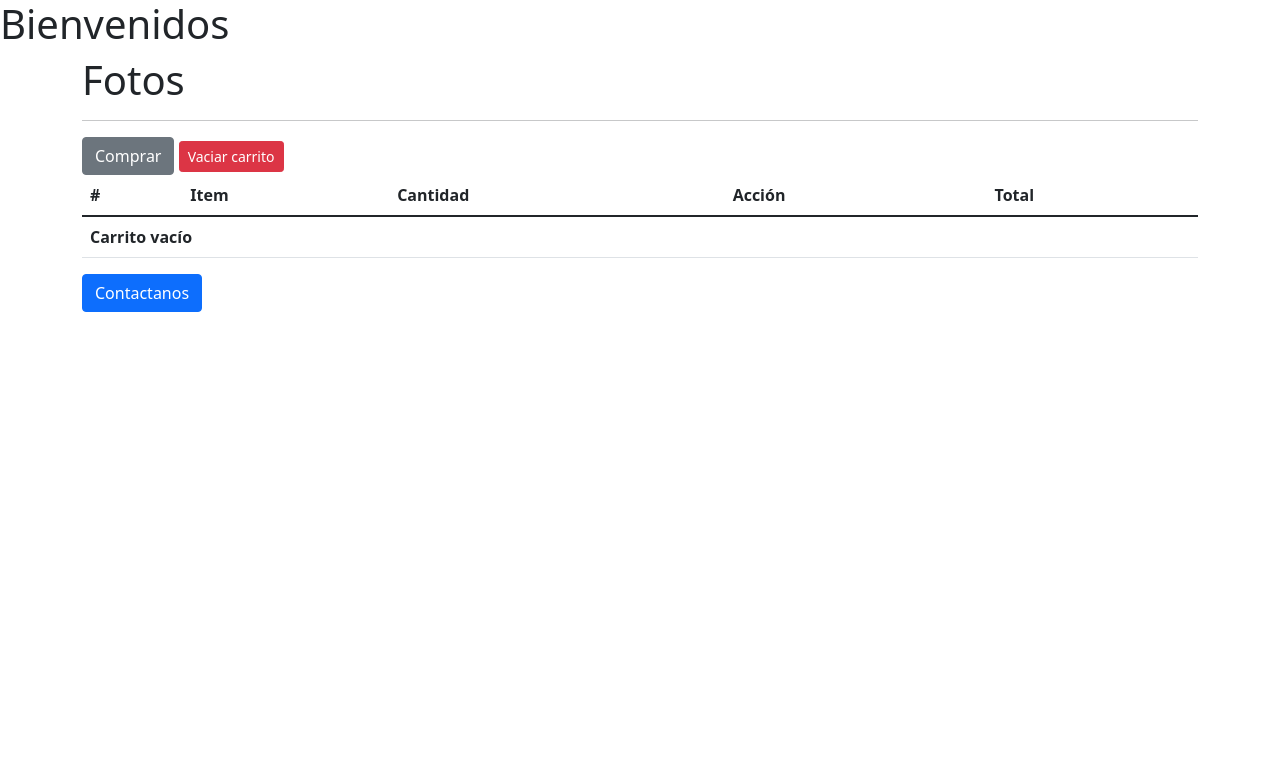
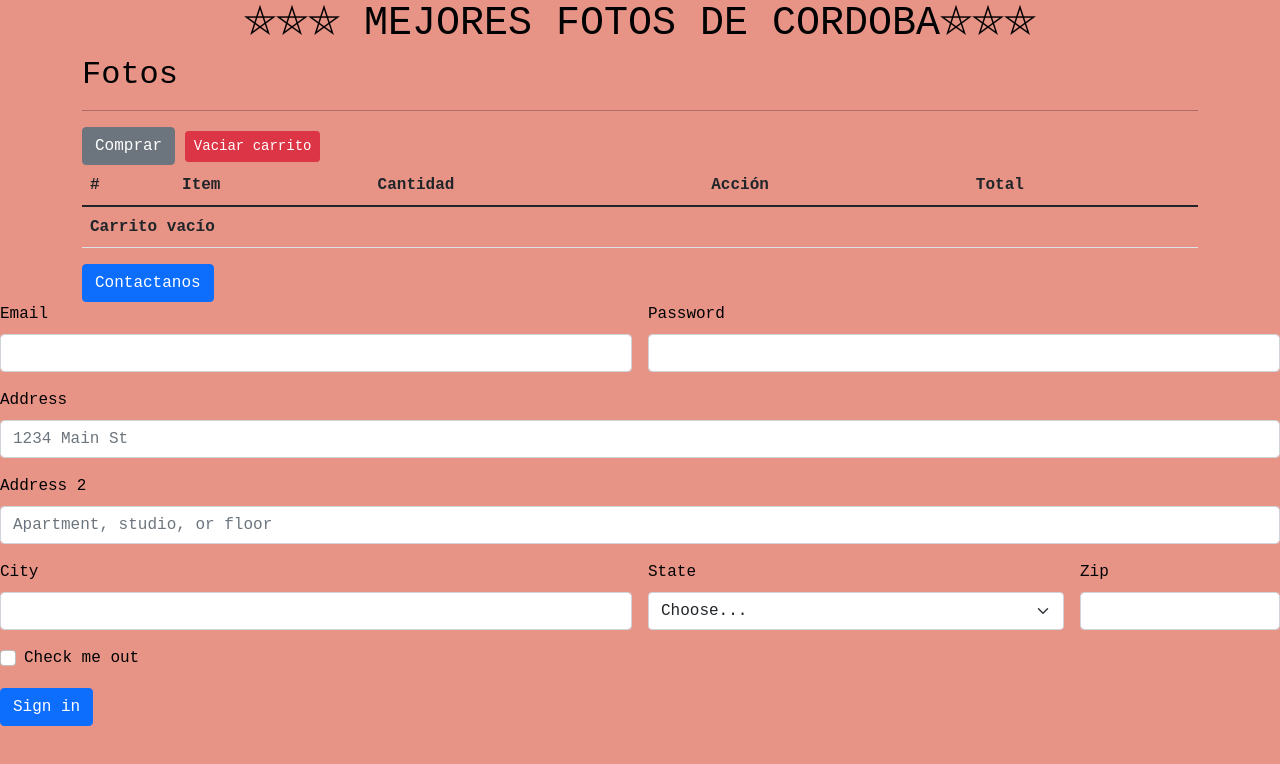
Before and after one commit to Julian7126/Nuevo-Simulador, a plain HTML site: page index.html in a window 1280 px wide. Drawn offline with nearby package versions, Linux system fonts and the light colour scheme; some packages are replaced by stand-ins of ours; a script that the page names is missing.

Commit message:
cuarto_commit

```diff
--- a/index.html
+++ b/index.html
@@ -17,6 +17,7 @@
       integrity="sha384-1BmE4kWBq78iYhFldvKuhfTAU6auU8tT94WrHftjDbrCEXSU1oBoqyl2QvZ6jIW3" crossorigin="anonymous">
     <!--toastify -->
     <link rel="stylesheet" type="text/css" href="https://cdn.jsdelivr.net/npm/toastify-js/src/toastify.min.css">
+    <title> BISCHOFF FOTOGRAFIA </title>
 
   </head>
 
@@ -25,11 +26,9 @@
 
 
 
-  <body>
-    <title>pics</title>
-
-    <h1>Bienvenidos</h1>
+  <body id="body">
     <div id="contenedor-uno">
+      <h1 id="fotoscordoba" class="animated flash">⛤⛤⛤ MEJORES FOTOS DE CORDOBA⛤⛤⛤</h1>
     <!-- <p id="parrafo1">Productora audiovisual y fotografía.</p> -->
   </div>
 
@@ -37,7 +36,8 @@
 
 
 <div class="container">
-<h1>Fotos</h1>
+<h2>Fotos</h2>
+
 <hr>
 <button class="btn btn-secondary" id="comprarCarrito">
   Comprar
@@ -126,6 +126,54 @@
 
 
 
+<form class="row g-3">
+  <div class="col-md-6">
+    <label for="inputEmail4" class="form-label">Email</label>
+    <input type="email" class="form-control" id="inputEmail4">
+  </div>
+  <div class="col-md-6">
+    <label for="inputPassword4" class="form-label">Password</label>
+    <input type="password" class="form-control" id="inputPassword4">
+  </div>
+  <div class="col-12">
+    <label for="inputAddress" class="form-label">Address</label>
+    <input type="text" class="form-control" id="inputAddress" placeholder="1234 Main St">
+  </div>
+  <div class="col-12">
+    <label for="inputAddress2" class="form-label">Address 2</label>
+    <input type="text" class="form-control" id="inputAddress2" placeholder="Apartment, studio, or floor">
+  </div>
+  <div class="col-md-6">
+    <label for="inputCity" class="form-label">City</label>
+    <input type="text" class="form-control" id="inputCity">
+  </div>
+  <div class="col-md-4">
+    <label for="inputState" class="form-label">State</label>
+    <select id="inputState" class="form-select">
+      <option selected>Choose...</option>
+      <option>...</option>
+    </select>
+  </div>
+  <div class="col-md-2">
+    <label for="inputZip" class="form-label">Zip</label>
+    <input type="text" class="form-control" id="inputZip">
+  </div>
+  <div class="col-12">
+    <div class="form-check">
+      <input class="form-check-input" type="checkbox" id="gridCheck">
+      <label class="form-check-label" for="gridCheck">
+        Check me out
+      </label>
+    </div>
+  </div>
+  <div class="col-12">
+    <button type="submit" class="btn btn-primary">Sign in</button>
+  </div>
+</form>
+
+
+
+
 
 
 
@@ -134,7 +182,7 @@
    <script src="codigo.js"></script>
 
 
-    </body>
+   </body>
 
 
 
--- a/main.css
+++ b/main.css
@@ -1,9 +1,11 @@
+#body {
+    color: rgb(0, 1, 2);
+    background-color: rgba(214, 72, 47, 0.582);
+    font-family: "Courier New", Courier, monospace;
+    position: relative;
+  }
 
 
-body{
-    background-color: rgba(222, 135, 135, 0.721);
-}
-img{
-    width: 100px;
-    height: auto;
-}
+  #fotoscordoba{
+    text-align: center;
+  }
```
